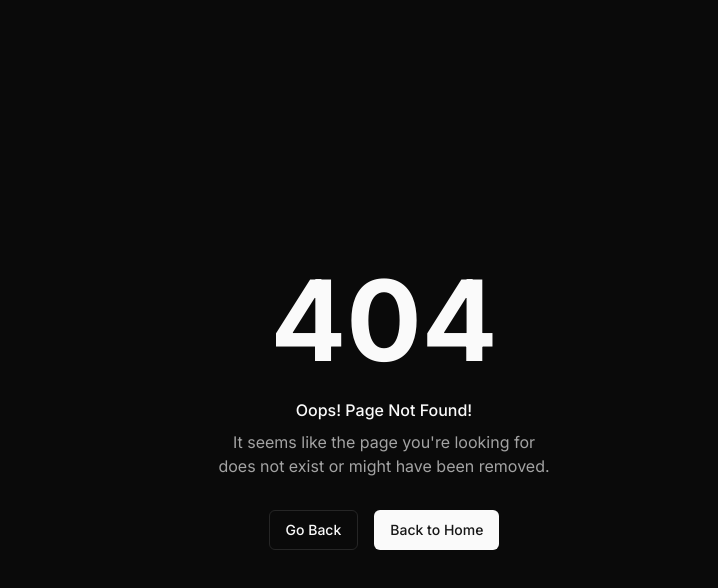
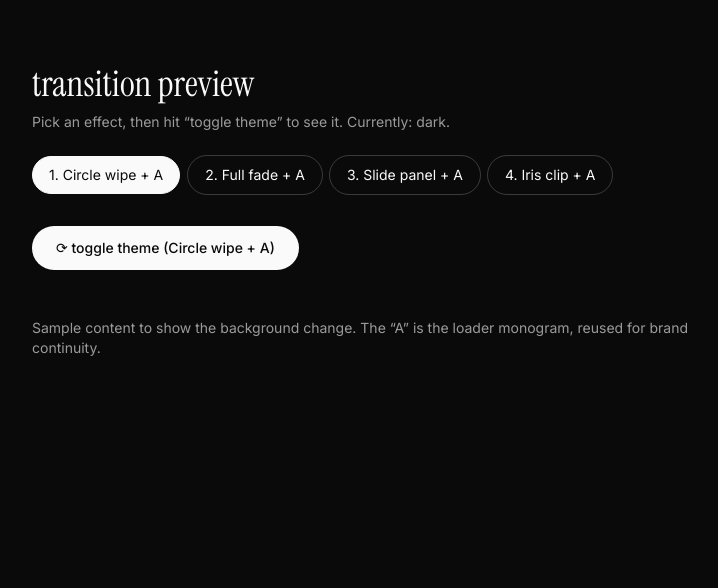
Before and after one commit to Ashik234/Personal-Website, a Next.js app: page /transition-preview in a window 1280 px wide. Before the commit this address had no page. Shown: the top 588 px of the page, without its empty margins (256-974 px from the left). Built offline with nearby package versions, Linux system fonts and the light colour scheme.

Commit message:
chore: temp transition-preview page (4 theme-switch effects)

```diff
--- /dev/null
+++ b/src/app/transition-preview/page.tsx
@@ -0,0 +1,157 @@
+// TEMP preview — choose a theme-switch transition effect. Delete after pick.
+"use client";
+import { useState } from "react";
+import { AnimatePresence, motion } from "motion/react";
+
+type FX = 1 | 2 | 3 | 4;
+
+const LABELS: Record<FX, string> = {
+  1: "Circle wipe + A",
+  2: "Full fade + A",
+  3: "Slide panel + A",
+  4: "Iris clip + A",
+};
+
+// Each preview toggles a local "dark" flag so you can see the bg flip.
+export default function TransitionPreview() {
+  const [dark, setDark] = useState(true);
+  const [fx, setFx] = useState<FX>(1);
+  const [playing, setPlaying] = useState(false);
+
+  const bg = dark ? "hsl(0 0% 4%)" : "hsl(0 0% 98%)";
+  const fg = dark ? "#fafafa" : "#0a0a0a";
+  const nextBg = dark ? "hsl(0 0% 98%)" : "hsl(0 0% 4%)";
+  const nextFg = dark ? "#0a0a0a" : "#fafafa";
+
+  const trigger = () => {
+    if (playing) return;
+    setPlaying(true);
+    // flip the theme at the midpoint of the animation
+    window.setTimeout(() => setDark((d) => !d), 350);
+    window.setTimeout(() => setPlaying(false), 800);
+  };
+
+  return (
+    <main
+      className="relative min-h-screen overflow-hidden transition-colors"
+      style={{ background: bg, color: fg }}
+    >
+      <div className="mx-auto max-w-3xl px-8 py-16">
+        <h1 className="font-serif text-4xl">transition preview</h1>
+        <p className="mt-2 text-sm opacity-60">
+          Pick an effect, then hit “toggle theme” to see it. Currently:{" "}
+          {dark ? "dark" : "light"}.
+        </p>
+
+        <div className="mt-6 flex flex-wrap gap-2">
+          {([1, 2, 3, 4] as FX[]).map((n) => (
+            <button
+              key={n}
+              onClick={() => setFx(n)}
+              className="rounded-full border px-4 py-2 text-sm transition"
+              style={{
+                borderColor: fx === n ? fg : "transparent",
+                background: fx === n ? fg : "transparent",
+                color: fx === n ? bg : fg,
+                outline: fx === n ? "none" : `1px solid ${fg}33`,
+              }}
+            >
+              {n}. {LABELS[n]}
+            </button>
+          ))}
+        </div>
+
+        <button
+          onClick={trigger}
+          className="mt-8 rounded-full px-6 py-3 text-sm font-medium"
+          style={{ background: fg, color: bg }}
+        >
+          ⟳ toggle theme ({LABELS[fx]})
+        </button>
+
+        <p className="mt-12 text-sm opacity-60">
+          Sample content to show the background change. The “A” is the loader
+          monogram, reused for brand continuity.
+        </p>
+      </div>
+
+      <AnimatePresence>
+        {playing && (
+          <Overlay fx={fx} nextBg={nextBg} nextFg={nextFg} />
+        )}
+      </AnimatePresence>
+    </main>
+  );
+}
+
+function Overlay({ fx, nextBg, nextFg }: { fx: FX; nextBg: string; nextFg: string }) {
+  const A = (
+    <motion.span
+      className="font-fraunces italic"
+      style={{ fontSize: "8rem", lineHeight: 1, color: nextFg }}
+      initial={{ opacity: 0, scale: 0.6 }}
+      animate={{ opacity: [0, 1, 1, 0], scale: [0.6, 1, 1, 1.1] }}
+      transition={{ duration: 0.8, times: [0, 0.35, 0.7, 1] }}
+    >
+      A
+    </motion.span>
+  );
+
+  if (fx === 1) {
+    // circle wipe from center
+    return (
+      <motion.div
+        className="pointer-events-none fixed inset-0 z-[300] flex items-center justify-center"
+        initial={{ clipPath: "circle(0% at 50% 50%)" }}
+        animate={{ clipPath: ["circle(0% at 50% 50%)", "circle(75% at 50% 50%)", "circle(75% at 50% 50%)", "circle(0% at 50% 50%)"] }}
+        transition={{ duration: 0.8, times: [0, 0.4, 0.65, 1], ease: "easeInOut" }}
+        style={{ background: nextBg }}
+      >
+        {A}
+      </motion.div>
+    );
+  }
+
+  if (fx === 2) {
+    // full fade panel
+    return (
+      <motion.div
+        className="pointer-events-none fixed inset-0 z-[300] flex items-center justify-center"
+        initial={{ opacity: 0 }}
+        animate={{ opacity: [0, 1, 1, 0] }}
+        transition={{ duration: 0.8, times: [0, 0.35, 0.65, 1], ease: "easeInOut" }}
+        style={{ background: nextBg }}
+      >
+        {A}
+      </motion.div>
+    );
+  }
+
+  if (fx === 3) {
+    // slide panel across
+    return (
+      <motion.div
+        className="pointer-events-none fixed inset-0 z-[300] flex items-center justify-center"
+        initial={{ x: "-100%" }}
+        animate={{ x: ["-100%", "0%", "0%", "100%"] }}
+        transition={{ duration: 0.85, times: [0, 0.4, 0.6, 1], ease: [0.7, 0, 0.3, 1] }}
+        style={{ background: nextBg }}
+      >
+        {A}
+      </motion.div>
+    );
+  }
+
+  // fx === 4 — iris clip from a corner-ish point
+  return (
+    <motion.div
+      className="pointer-events-none fixed inset-0 z-[300] flex items-center justify-center"
+      initial={{ clipPath: "circle(0% at 90% 8%)" }}
+      animate={{ clipPath: ["circle(0% at 90% 8%)", "circle(130% at 90% 8%)", "circle(130% at 90% 8%)", "circle(0% at 90% 8%)"] }}
+      transition={{ duration: 0.85, times: [0, 0.45, 0.65, 1], ease: "easeInOut" }}
+      style={{ background: nextBg }}
+    >
+      {A}
+    </motion.div>
+  );
+}
```
